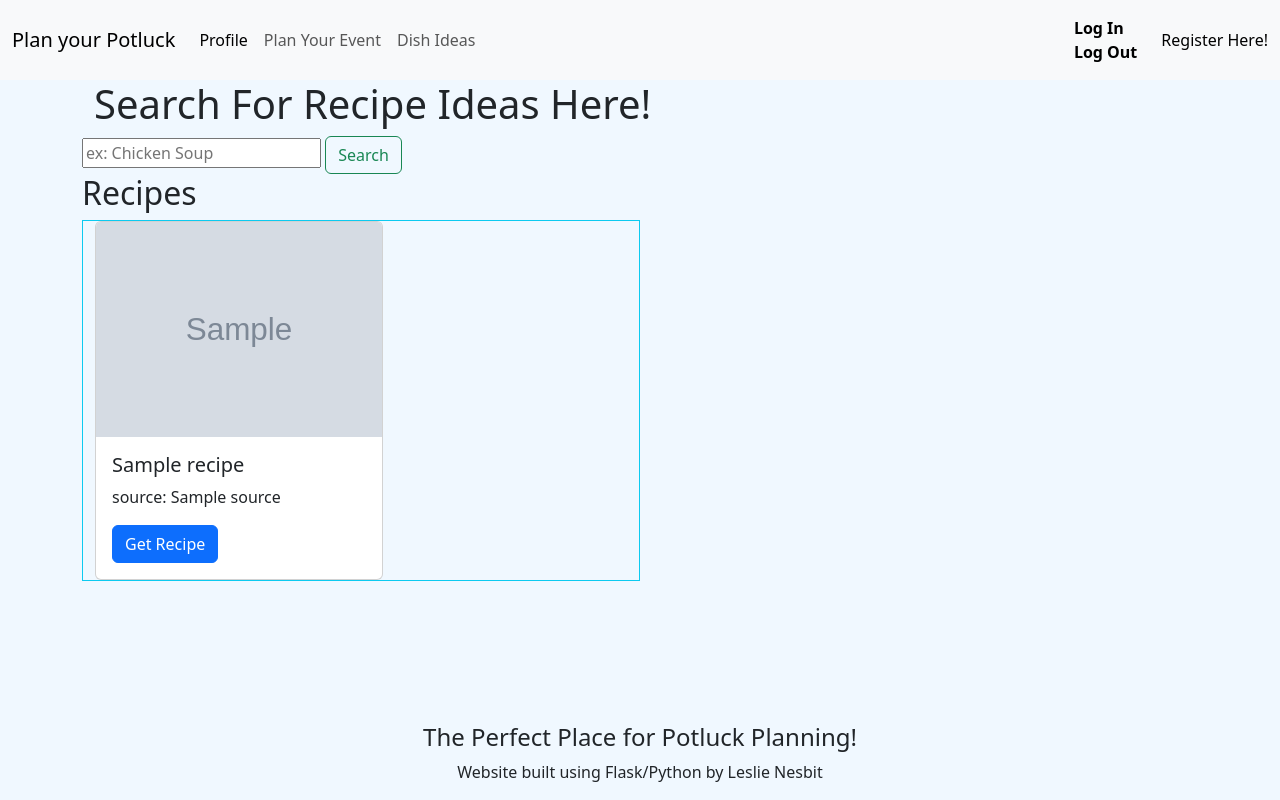
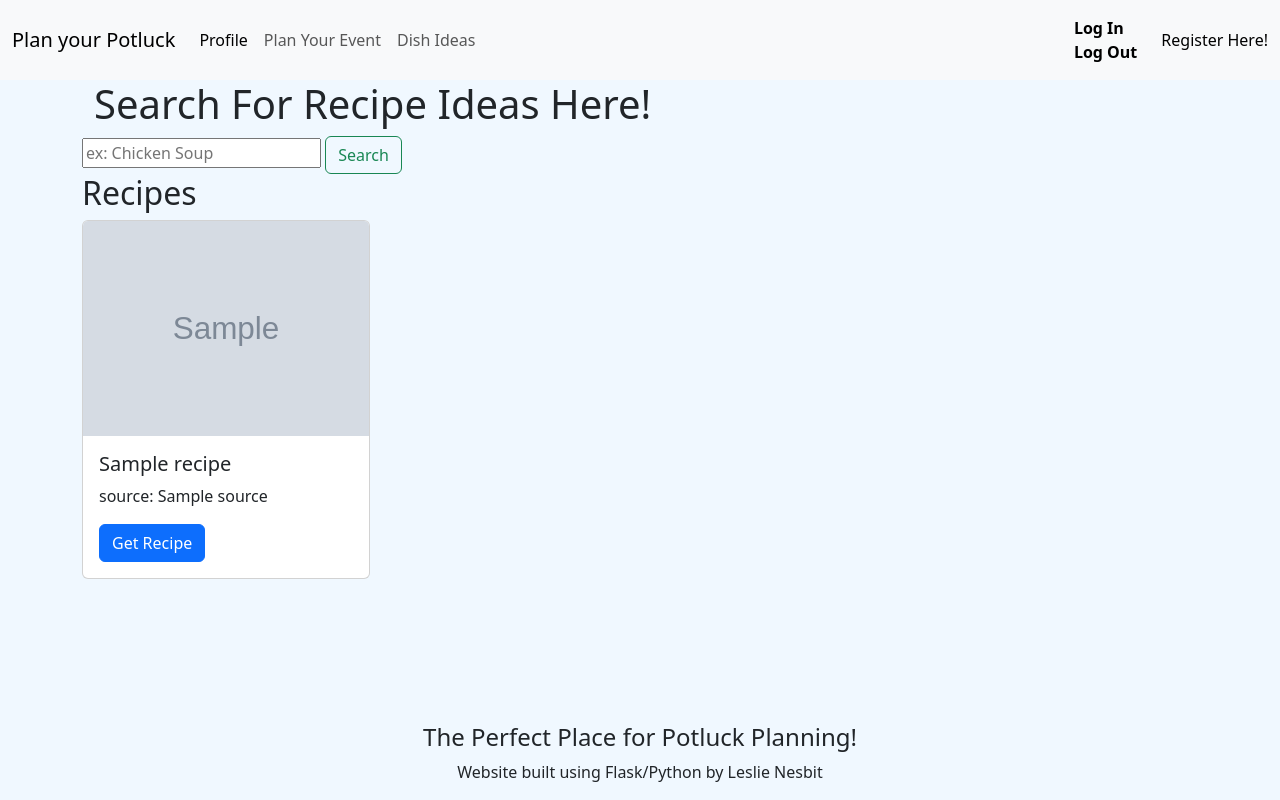
Before and after one commit to LeelooDawn/Final-Project, a Flask app: template templates/recipes.html in a window 1280 px wide. Run offline with Flask 3, Linux system fonts and the light colour scheme; the template is opened without the code that fills it: most values are stand-ins (such as "Sample title", 1, 10 or a date in 2020); grey boxes marked "Sample" are stand-in pictures.

Commit message:
configured the recipes.html

```diff
--- a/templates/recipes.html
+++ b/templates/recipes.html
@@ -16,10 +16,10 @@ main %}
   </button>
 </form>
 <h2>Recipes</h2>
-<div class="container">
+
+<div class="row">
   {% for recipe in recipe_list %}
-  <div class="row">
-    <div class="col-md-6 border border-info mb-3">
+  <div class="col-md-6 mb-3">
     <div class="card" style="width: 18rem">
       <img
         class="card-img-top"
@@ -35,8 +35,7 @@ main %}
       </div>
     </div>
   </div>
+  {% if loop.index is divisibleby 2 %}
 </div>
-  {% endfor %}
-</div>
-
+<div class="row">{% endif %} {% endfor %}</div>
 {% endblock %}
```
Also changed, not shown: 1 other file. Lines whose indentation alone changed are shown as unchanged.
